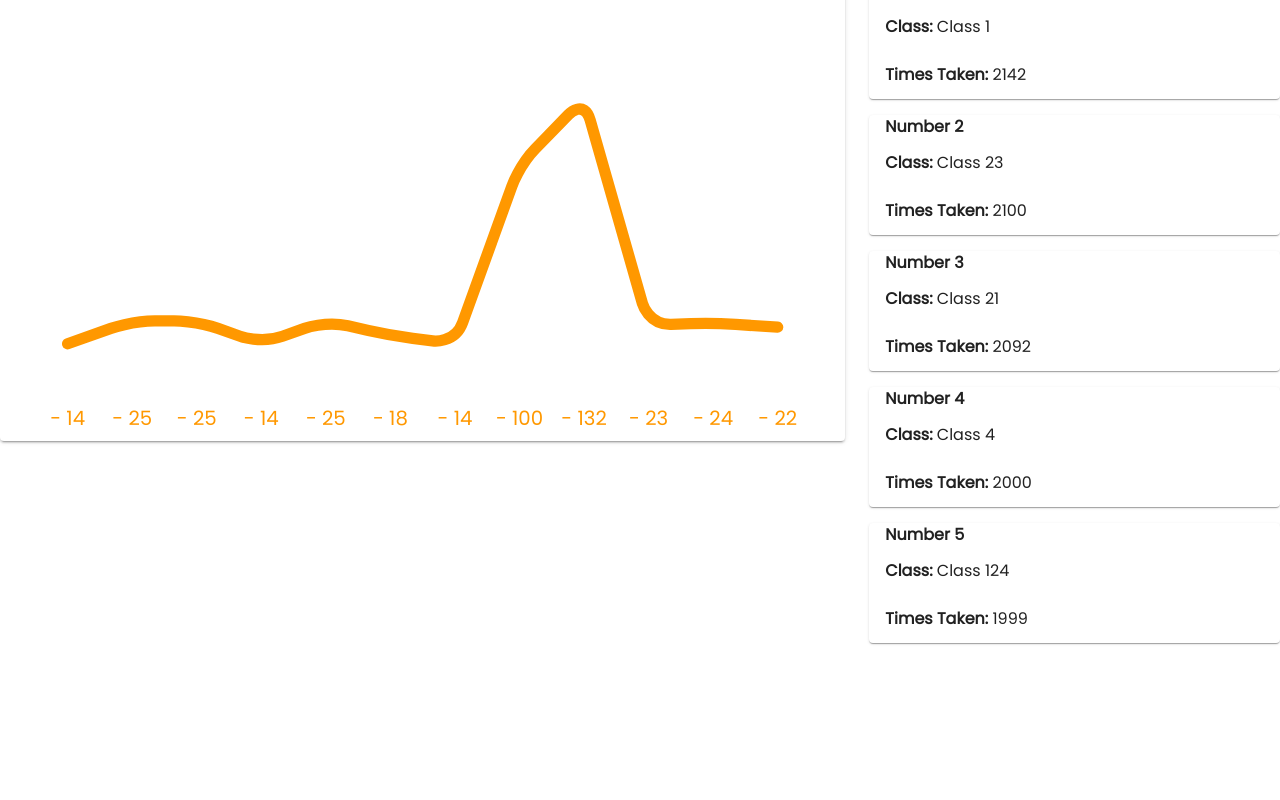
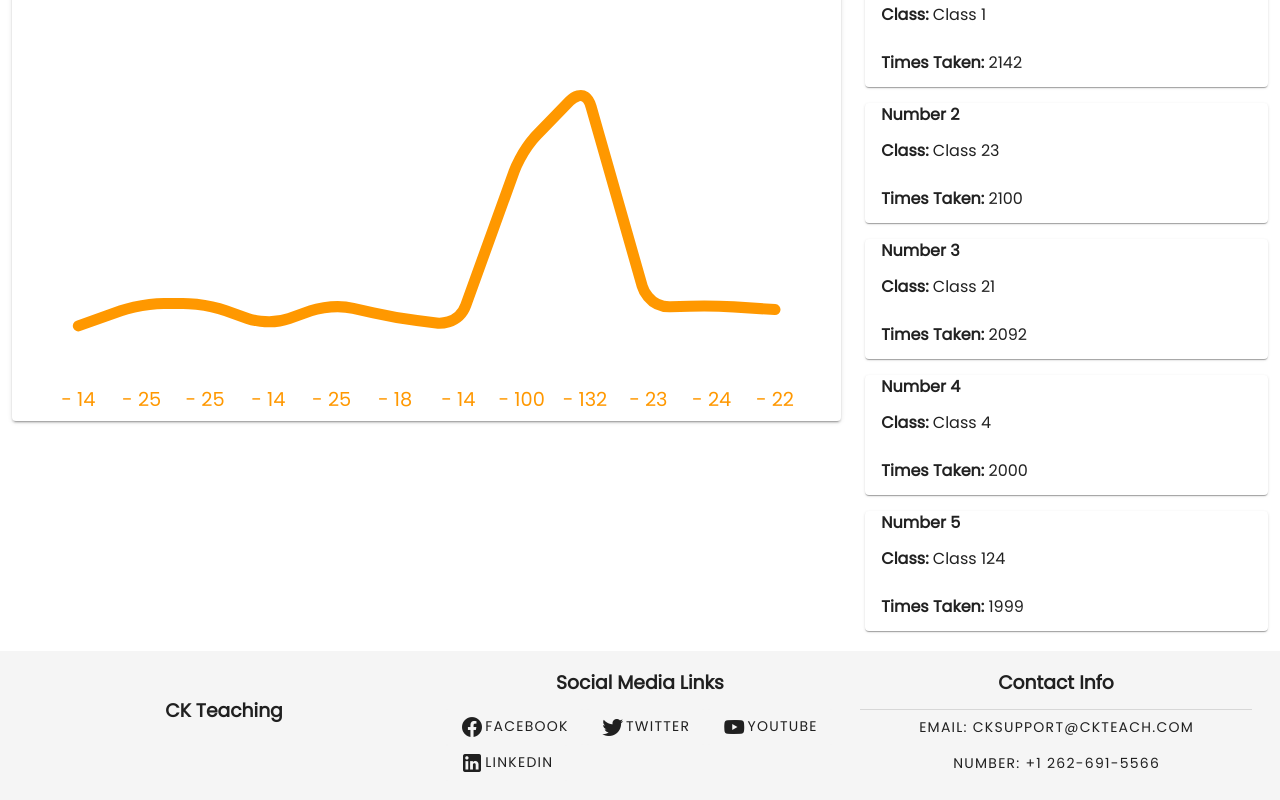
Before and after one commit to JHidalgo24/waterfall-proj, a Vue app: page /#/money-thingy in a window 1280 px wide. Shown: the part 628-1428 px from the top of the page. Before the commit the page ends 1291 px from the top, so only its background shows below. Built offline with nearby package versions, Linux system fonts and the light colour scheme.

Commit message:
Finished the footer

```diff
--- a/src/App.vue
+++ b/src/App.vue
@@ -1,13 +1,16 @@
 <template>
+
   <v-app>
+
     <v-app-bar
-      app
-      color="orange"
-      dark
+        app
+        color="orange"
+        dark
     >
 
 
-      <router-link style="text-underline: none; text-decoration: none; color: inherit" to="/"  text color="black" elevation="0">
+      <router-link style="text-underline: none; text-decoration: none; color: inherit" to="/" text color="black"
+                   elevation="0">
         <span>
         <v-icon>mdi-book</v-icon>
         CK Training
@@ -16,11 +19,17 @@
       &nbsp;
 
       <v-spacer></v-spacer>
-      <v-btn text to="/account"><v-icon>mdi-account</v-icon> Sign-in </v-btn>
-      <v-btn text to="/register" ><v-icon>mdi-account-plus</v-icon>Register </v-btn>
+      <v-btn text to="/account">
+        <v-icon>mdi-account</v-icon>
+        Sign-in
+      </v-btn>
+      <v-btn text to="/register">
+        <v-icon>mdi-account-plus</v-icon>
+        Register
+      </v-btn>
       <v-app-bar-nav-icon @click.stop="drawer = !drawer"></v-app-bar-nav-icon>
     </v-app-bar>
-    <v-navigation-drawer  right app v-model="drawer" temporary >
+    <v-navigation-drawer right app v-model="drawer" temporary>
       <v-list-item-group>
         <v-list-item to="/classes">
           Classes
@@ -48,6 +57,38 @@
     <v-main>
       <router-view/>
     </v-main>
+
+    <v-footer color="gray">
+      <v-row class="ma-0">
+        <v-col class="text-center align-center"  cols sm="12" lg="4">
+          <h3 class="text-center ma-7">CK Teaching</h3>
+        </v-col>
+        <v-col cols sm="12" lg="4">
+          <h3 class=" mb-3 text-center">Social Media Links</h3>
+
+              <v-btn  depressed ><v-icon>mdi-facebook</v-icon> Facebook</v-btn>
+
+              <v-btn  depressed ><v-icon>mdi-twitter</v-icon> Twitter</v-btn>
+
+              <v-btn  depressed><v-icon>mdi-youtube</v-icon> Youtube</v-btn>
+
+
+              <v-btn  depressed><v-icon>mdi-linkedin</v-icon> Linkedin</v-btn>
+
+
+        </v-col>
+        <v-col cols sm="12" lg="4">
+          <h3 class="mb-3 text-center">Contact Info</h3>
+          <v-divider></v-divider>
+          <v-btn width="100%" text depressed to="">Email: CKSupport@CKTeach.com </v-btn>
+          <br>
+          <v-btn width="100%" text depressed  to="">Number: +1 262-691-5566  </v-btn>
+        </v-col>
+
+
+
+      </v-row>
+    </v-footer>
   </v-app>
 </template>
 
@@ -57,7 +98,7 @@ export default {
   name: 'App',
 
   data: () => ({
-    drawer:false
+    drawer: false
   }),
 };
 </script>
@@ -66,7 +107,7 @@ export default {
 <style>
 @import url('https://fonts.googleapis.com/css2?family=Poppins&display=swap');
 
-*{
+* {
   font-family: 'Poppins', sans-serif;
 }
 
--- a/src/views/MoneyPage.vue
+++ b/src/views/MoneyPage.vue
@@ -38,7 +38,7 @@
         </v-card>
       </v-col>
     </v-row>
-    <v-row>
+    <v-row class="ma-0">
       <v-col cols sm="12" lg="8">
         <v-card>
           <h1 class="text-center pa-11">Jan-Dec Lost Users</h1>
```
